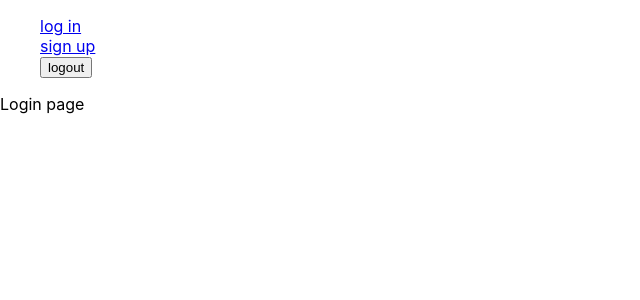
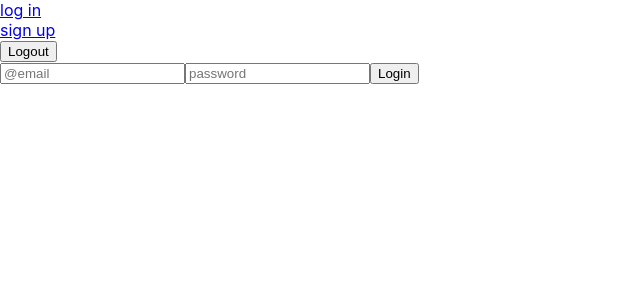
Before and after one commit to davidabutler92/lab-13-front-end-todos, a React (Create React App) app: page /login in a window 1280 px wide. Shown: the top 300 px of the page, without its empty margins (0-640 px from the left). Built offline with nearby package versions, Linux system fonts and the light colour scheme.

Commit message:
add login and logout functionality

```diff
--- a/src/App.js
+++ b/src/App.js
@@ -10,43 +10,50 @@ import Login from './Login.js'
 import SignUp from './SignUp.js'
 import PrivateRoute from './PrivateRoute.js';
 import { TOKEN, USERNAME } from './constants';
+import Header from './Header.js';
 
 export default class App extends Component {
   state = {
-    token: localStorage.getItem(TOKEN),
-    userName: localStorage.getItem(USERNAME)
+    userName: localStorage.getItem(USERNAME) || '',
+    token: localStorage.getItem(TOKEN) || ''
   }
 
-  handleTokenChange = (myToken) => {
-    this.setState({ token: myToken });
-    localStorage.setItem(TOKEN, myToken);
+  handleTokenUserChange = (token, email) => {
+    localStorage.setItem(USERNAME, email);
+    localStorage.setItem(TOKEN, token);
+    this.setState({
+      userName: email,
+      token: token
+    });
   }
 
-  handleUserChange = (myToken) => {
-    this.setState({ token: myToken });
-    localStorage.setItem(USERNAME, myToken);
+  logout = () => {
+    localStorage.setItem(USERNAME, '');
+    localStorage.setItem(TOKEN, '');
+    this.setState({
+      userName: '',
+      token: ''
+    });
   }
+
+
 
   render() {
     return (
       <div>
         <Router>
-          <ul>
-            { this.state.token && <div>welcome, user!!!</div> }
-            { this.state.token && <Link to="/todos"><div>todos</div></Link> }
-            <Link to="/login"><div>log in</div></Link>
-            <Link to="/signup"><div>sign up</div></Link>
-            <button onClick={() => this.handleTokenChange('')}>logout</button>
-          </ul>
+        <Header
+        token={this.state.token}
+        logout={this.logout}/>
           <Switch>
             <Route exact path='/login' render={(routerProps) => <Login
-                handleTokenChange={this.handleTokenChange}
+                handleTokenUserChange={this.handleTokenUserChange}
                 {...routerProps} />}
               />
             <Route
             exact path='/signup'
               render={(routerProps) => <SignUp
-                handleTokenChange={this.handleTokenChange}
+                handleTokenUserChange={this.handleTokenUserChange}
                 {...routerProps}/>}
               />
             <PrivateRoute
--- /dev/null
+++ b/src/Header.js
@@ -0,0 +1,20 @@
+import React, { Component } from 'react'
+import { Link } from 'react-router-dom'
+
+export default class Header extends Component {
+    render() {
+        return (
+            <div>
+                <div>
+                    { this.props.token && <div>welcome, user!!!</div> }
+                </div>
+                { this.props.token && <Link to="/todos"><div>To-do</div></Link> }
+                <Link to="/login"><div>log in</div></Link>
+                <Link to="/signup"><div>sign up</div></Link>
+                <div>
+                    <Link to='/login'><button onClick={() => this.props.logout()}>Logout</button></Link>
+                </div>
+            </div>
+        )
+    }
+}
--- a/src/Login.js
+++ b/src/Login.js
@@ -1,10 +1,47 @@
 import React, { Component } from 'react'
+import { signIn } from './servers';
 
-export default class Login extends Component {
+export default class SignUp extends Component {
+
+    state = {
+        email: '',
+        password: '',
+        loading: false
+    }
+
+    handleSubmit = async (e) => {
+        e.preventDefault();
+        this.setState({ loading: true })
+
+        const user = await signIn(this.state);
+
+        await this.setState({ loading: false })
+
+        this.props.handleTokenUserChange(user.body.token, user.body.email)
+
+        this.props.history.push('/todos')
+    }
+
     render() {
         return (
             <div>
-                Login page
+                <form onSubmit={this.handleSubmit}>
+                    <label>
+                        <input
+                            onChange={(e) => this.setState({ email: e.target.value })}
+                            type='text'
+                            placeholder='@email'>
+                        </input>
+                    </label>
+                    <label>
+                        <input
+                            onChange={(e) => this.setState({ password: e.target.value })}
+                            type='password'
+                            placeholder='password'>
+                        </input>
+                    </label>
+                    <button>Login</button>
+                </form>
             </div>
         )
     }
--- a/src/SignUp.js
+++ b/src/SignUp.js
@@ -1,15 +1,25 @@
 import React, { Component } from 'react'
+import { createUser } from './servers';
 
 export default class SignUp extends Component {
 
     state = {
         email: '',
-        password: ''
+        password: '',
+        loading: false
     }
 
     handleSubmit = async (e) => {
         e.preventDefault();
+        this.setState({ loading: true })
 
+        const user = await createUser(this.state);
+
+        await this.setState({ loading: false })
+
+        this.props.handleTokenUserChange(user.body.token, user.body.email)
+
+        this.props.history.push('/todos')
     }
 
     render() {
--- a/src/servers.js
+++ b/src/servers.js
@@ -1,4 +1,5 @@
 import request from 'superagent';
+
 
 const URL = 'https://warm-bayou-77109.herokuapp.com'
 
@@ -23,3 +24,21 @@ export function createTodo(user) {
         throw err;
     }
 }
+
+export async function createUser(state) {
+    try {
+        return await request.post(`${URL}/auth/signup`)
+        .send(state)
+    } catch(err) {
+        throw err;
+    }
+}
+
+export async function signIn(state) {
+    try {
+        return await request.post(`${URL}/auth/signin`)
+        .send(state)
+    } catch(err) {
+        throw err;
+    }
+}
```
